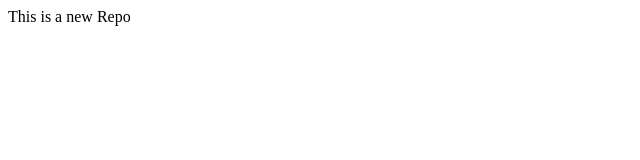
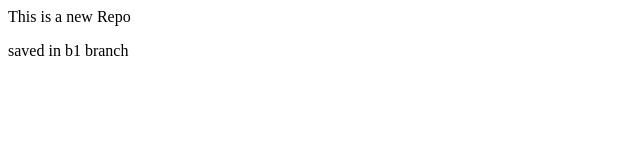
Before and after one commit to Teegalasaketh/Local_Git, a plain HTML site: page index.html in a window 1280 px wide. Shown: the whole page, without its empty margins (0-640 px from the left). Drawn offline with Linux system fonts and the light colour scheme.

Commit message:
new branch

```diff
--- a/index.html
+++ b/index.html
@@ -1,3 +1,4 @@
 <html>
     <p>This is a new Repo</p>
+    <p>saved in b1 branch</p>
 </html>
```
